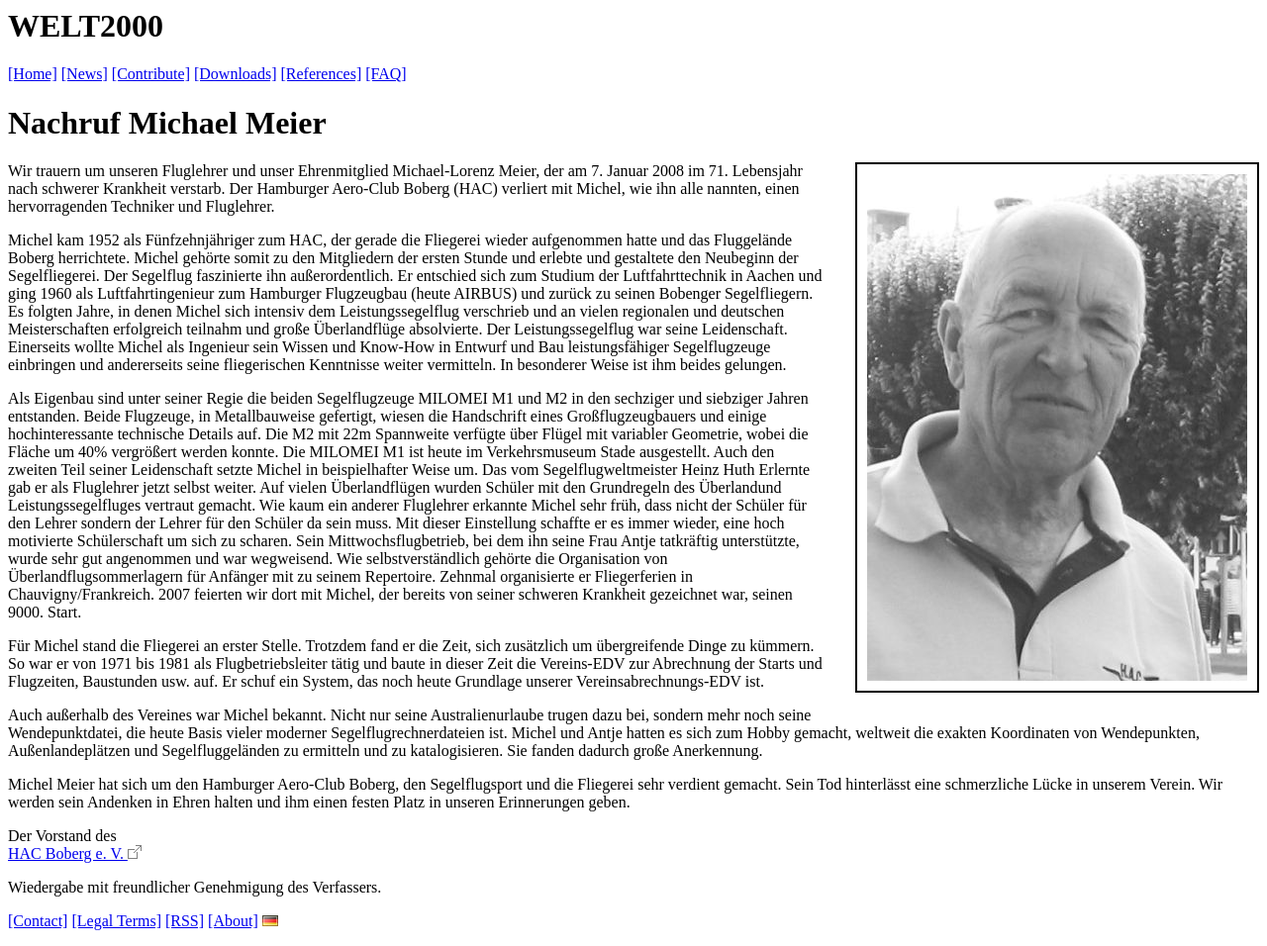
After one commit to Turbo87/welt2000, a Python web app: template welt2000/templates/obituary.jinja in a window 1280 px wide. The commit adds this page. Shown: the whole page at 99% size. Run offline with Jinja, Linux system fonts and the light colour scheme; the template is opened without the code that fills it, so the values that code supplies are empty.

Commit message:
Imported "Nachruf" page

```diff
--- a/welt2000/templates/history.jinja
+++ b/welt2000/templates/history.jinja
@@ -21,7 +21,7 @@
 
 <h3>{{ _('The Second Generation') }}</h3>
 
-<p>{{ _('On the 7th January 2008, Michael passed away aged 71 as result of a severe illness.  An obituary appeared in the 2/2008 edition of the "Luftsport" magazine (<a href="%(link)s">in German</a>).', link=url_for('not_available')) }}</p>
+<p>{{ _('On the 7th January 2008, Michael passed away aged 71 as result of a severe illness.  An obituary appeared in the 2/2008 edition of the "Luftsport" magazine (<a href="%(link)s">in German</a>).', link=url_for('obituary')) }}</p>
 
 <p>{{ _('The following March Antje Meier handed over the database and programm to Michael \'Mike\' Köster so that the project could be continued. Mike was able to gain Howard Mills to help.  Subsequently Willy Dobé joined them.  These three form the organizational core of the current WELT2000 project.') }}</p>
 {% endblock %}
--- /dev/null
+++ b/welt2000/templates/obituary.jinja
@@ -0,0 +1,32 @@
+{% extends "_base.jinja" %}
+
+{% block content %}
+<h1>Nachruf Michael Meier</h1>
+
+<p>
+  <img src="{{ url_for('static', filename='milomei.jpg') }}" width="384" height="512" align="right" alt="Michael Meier" style="margin:0 0 20 30; border:2px solid black; padding:10 10 10 10">
+  Wir trauern um unseren Fluglehrer und unser Ehrenmitglied Michael-Lorenz Meier, der am 7. Januar 2008 im 71. Lebensjahr nach schwerer Krankheit verstarb. Der Hamburger Aero-Club Boberg (HAC) verliert mit Michel, wie ihn alle nannten, einen hervorragenden Techniker und Fluglehrer.
+</p>
+<p>
+  Michel kam 1952 als Fünfzehnjähriger zum HAC, der gerade die Fliegerei wieder aufgenommen hatte und das Fluggelände Boberg herrichtete. Michel gehörte somit zu den Mitgliedern der ersten Stunde und erlebte und gestaltete den Neubeginn der Segelfliegerei. Der Segelflug faszinierte ihn außerordentlich. Er entschied sich zum Studium der Luftfahrttechnik in Aachen und ging 1960 als Luftfahrtingenieur zum Hamburger Flugzeugbau (heute AIRBUS) und zurück zu seinen Bobenger Segelfliegern. Es folgten Jahre, in denen Michel sich intensiv dem Leistungssegelflug verschrieb und an vielen regionalen und deutschen Meisterschaften erfolgreich teilnahm und große Überlandflüge absolvierte. Der Leistungssegelflug war seine Leidenschaft. Einerseits wollte Michel als Ingenieur sein Wissen und Know-How in Entwurf und Bau leistungsfähiger Segelflugzeuge einbringen und andererseits seine fliegerischen Kenntnisse weiter vermitteln. In besonderer Weise ist ihm beides gelungen.
+</p>
+<p>
+  Als Eigenbau sind unter seiner Regie die beiden Segelflugzeuge MILOMEI M1 und M2 in den sechziger und siebziger Jahren entstanden. Beide Flugzeuge, in Metallbauweise gefertigt, wiesen die Handschrift eines Großflugzeugbauers und einige hochinteressante technische Details auf. Die M2 mit 22m Spannweite verfügte über Flügel mit variabler Geometrie, wobei die Fläche um 40% vergrößert werden konnte. Die MILOMEI M1 ist heute im Verkehrsmuseum Stade ausgestellt. Auch den zweiten Teil seiner Leidenschaft setzte Michel in beispielhafter Weise um. Das vom Segelflugweltmeister Heinz Huth Erlernte gab er als Fluglehrer jetzt selbst weiter. Auf vielen Überlandflügen wurden Schüler mit den Grundregeln des Überlandund Leistungssegelfluges vertraut gemacht. Wie kaum ein anderer Fluglehrer erkannte Michel sehr früh, dass nicht der Schüler für den Lehrer sondern der Lehrer für den Schüler da sein muss. Mit dieser Einstellung schaffte er es immer wieder, eine hoch motivierte Schülerschaft um sich zu scharen. Sein Mittwochsflugbetrieb, bei dem ihn seine Frau Antje tatkräftig unterstützte, wurde sehr gut angenommen und war wegweisend. Wie selbstverständlich gehörte die Organisation von Überlandflugsommerlagern für Anfänger mit zu seinem Repertoire. Zehnmal organisierte er Fliegerferien in Chauvigny/Frankreich. 2007 feierten wir dort mit Michel, der bereits von seiner schweren Krankheit gezeichnet war, seinen 9000. Start.
+</p>
+<p>
+  Für Michel stand die Fliegerei an erster Stelle. Trotzdem fand er die Zeit, sich zusätzlich um übergreifende Dinge zu kümmern. So war er von 1971 bis 1981 als Flugbetriebsleiter tätig und baute in dieser Zeit die Vereins-EDV zur Abrechnung der Starts und Flugzeiten, Baustunden usw. auf. Er schuf ein System, das noch heute Grundlage unserer Vereinsabrechnungs-EDV ist.
+</p>
+<p>
+  Auch außerhalb des Vereines war Michel bekannt. Nicht nur seine Australienurlaube trugen dazu bei, sondern mehr noch seine Wendepunktdatei, die heute Basis vieler moderner Segelflugrechnerdateien ist. Michel und Antje hatten es sich zum Hobby gemacht, weltweit die exakten Koordinaten von Wendepunkten, Außenlandeplätzen und Segelfluggeländen zu ermitteln und zu katalogisieren. Sie fanden dadurch große Anerkennung.
+</p>
+<p>
+  Michel Meier hat sich um den Hamburger Aero-Club Boberg, den Segelflugsport und die Fliegerei sehr verdient gemacht. Sein Tod hinterlässt eine schmerzliche Lücke in unserem Verein. Wir werden sein Andenken in Ehren halten und ihm einen festen Platz in unseren Erinnerungen geben.
+</p>
+<p>
+  Der Vorstand des<br>
+  <a href="http://www.hac-boberg.de" target="_blank">HAC Boberg e. V. <img src="{{ url_for('static', filename='external-link.png') }}"></a>
+</p>
+<p>
+  Wiedergabe mit freundlicher Genehmigung des Verfassers.
+</p>
+{% endblock %}
--- a/welt2000/views.py
+++ b/welt2000/views.py
@@ -22,6 +22,11 @@ def history():
     return render_template('history.jinja')
 
 
+@app.route('/obituary')
+def obituary():
+    return render_template('obituary.jinja')
+
+
 @app.route('/about')
 def about():
     return render_template('about.jinja')
```
Also changed, not shown: welt2000/static/external-link.png (added), welt2000/static/milomei.jpg (added).
